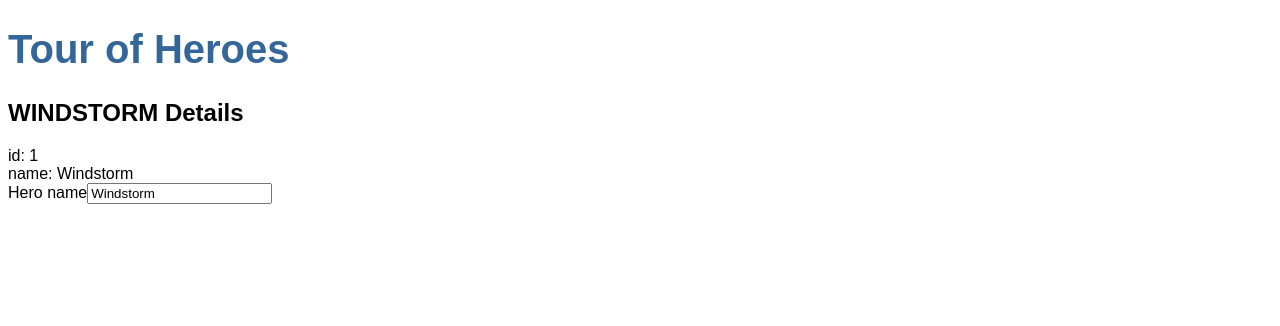
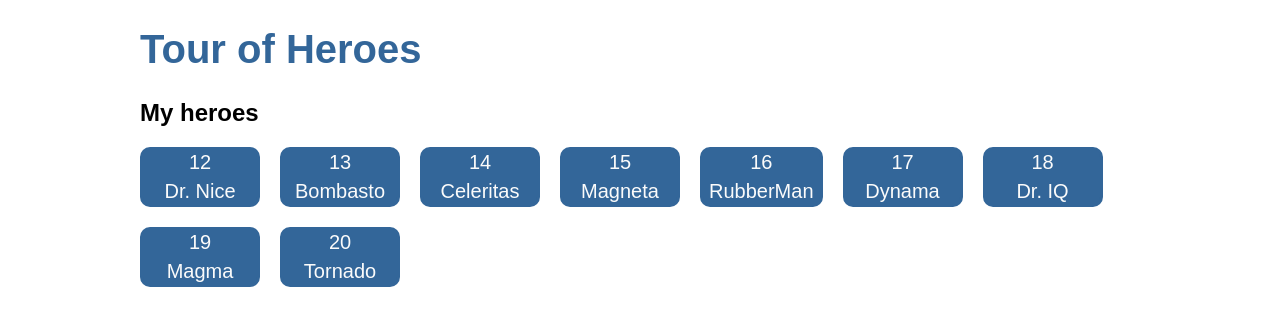
Before and after one commit to WEVI0Z/Tour-of-heroes-Angular, an Angular app: page / in a window 1280 px wide. Shown: the top 326 px of the page. Built offline with nearby package versions, Linux system fonts and the light colour scheme.

Commit message:
Showing and styling list of heroes from mocks

```diff
--- a/src/app/app.component.html
+++ b/src/app/app.component.html
@@ -1,2 +1,4 @@
-<h1>{{title}}</h1>
-<app-heroes></app-heroes>
+<div class="container">
+    <h1>{{title}}</h1>
+    <app-heroes></app-heroes>
+</div>
--- a/src/app/app.component.scss
+++ b/src/app/app.component.scss
@@ -38,6 +38,11 @@ h1 {
     cursor: auto;
   }
 
+  .container {
+    width: 1000px;
+    margin: auto;
+  }
+
   /* everywhere else */
   * {
     font-family: Arial, Helvetica, sans-serif;
--- a/src/app/heroes/heroes.component.html
+++ b/src/app/heroes/heroes.component.html
@@ -1,7 +1,10 @@
-<h2>{{hero.name | uppercase}} Details</h2>
-<div><span>id: </span>{{hero.id}}</div>
-<div><span>name: </span>{{hero.name}}</div>
-<div>
-    <label for="name">Hero name</label>
-    <input id="name" [(ngModel)]="hero.name" type="text">
-</div>
+<h2>My heroes</h2>
+
+<ul class="heroes">
+    <li *ngFor="let hero of heroes">
+        <button type="button">
+            <span class="badge">{{hero.id}}</span>
+            <span class="name">{{hero.name}}</span>
+        </button>
+    </li>
+</ul>
--- a/src/app/heroes/heroes.component.scss
+++ b/src/app/heroes/heroes.component.scss
@@ -0,0 +1,38 @@
+.heroes {
+    padding: 0;
+    margin: 0;
+    display: flex;
+    flex-wrap: wrap;
+
+    list-style-type: none;
+}
+
+.heroes li {
+    margin-bottom: 20px;
+    margin-right: 20px;
+}
+
+.heroes button {
+    display: flex;
+    min-width: 120px;
+    min-height: 60px;
+    flex-direction: column;
+    justify-content: space-between;
+    align-items: center;
+
+    color: #FBFBFB;
+    font-size: 20px;
+
+    background-color: #369;
+    border: 3px solid #369;
+    cursor: pointer;
+    border-radius: 10px;
+    transition-duration: 200ms;
+}
+
+.heroes button:hover,
+.heroes button:focus {
+    color: #369;
+
+    background-color: #FBFBFB;
+}
--- a/src/app/heroes/heroes.component.ts
+++ b/src/app/heroes/heroes.component.ts
@@ -1,5 +1,5 @@
 import { Component } from '@angular/core';
-import { Hero } from '../hero';
+import { HEROES } from '../mock-heroes';
 
 @Component({
   selector: 'app-heroes',
@@ -7,8 +7,5 @@ import { Hero } from '../hero';
   styleUrls: ['./heroes.component.scss']
 })
 export class HeroesComponent {
-    hero: Hero = {
-      id: 1,
-      name: "Windstorm"
-    };
+  heroes = HEROES;
 }
--- /dev/null
+++ b/src/app/mock-heroes.ts
@@ -0,0 +1,13 @@
+import { Hero } from "./hero";
+
+export const HEROES: Hero[] = [
+    {id: 12, name: "Dr. Nice"},
+    {id: 13, name: "Bombasto"},
+    {id: 14, name: "Celeritas"},
+    {id: 15, name: "Magneta"},
+    {id: 16, name: "RubberMan"},
+    {id: 17, name: "Dynama"},
+    {id: 18, name: "Dr. IQ"},
+    {id: 19, name: "Magma"},
+    {id: 20, name: "Tornado"}
+];
```
